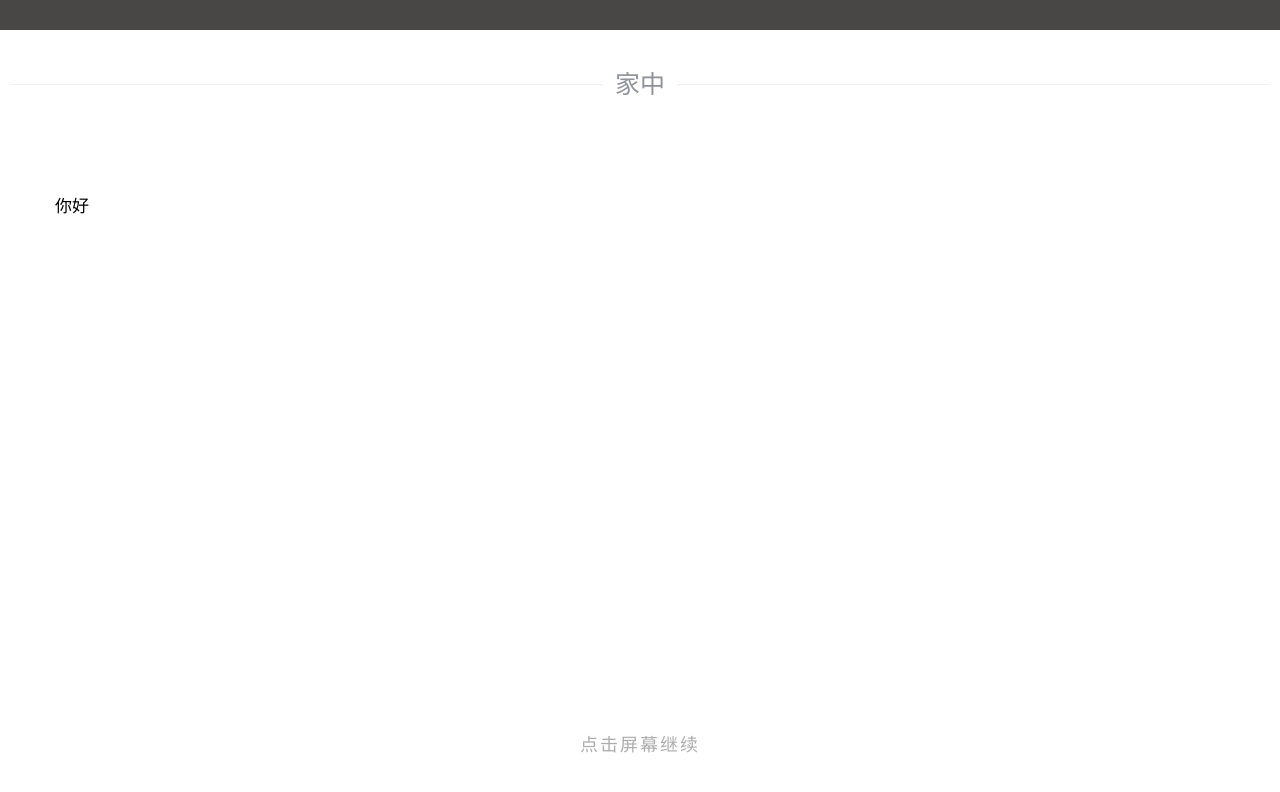
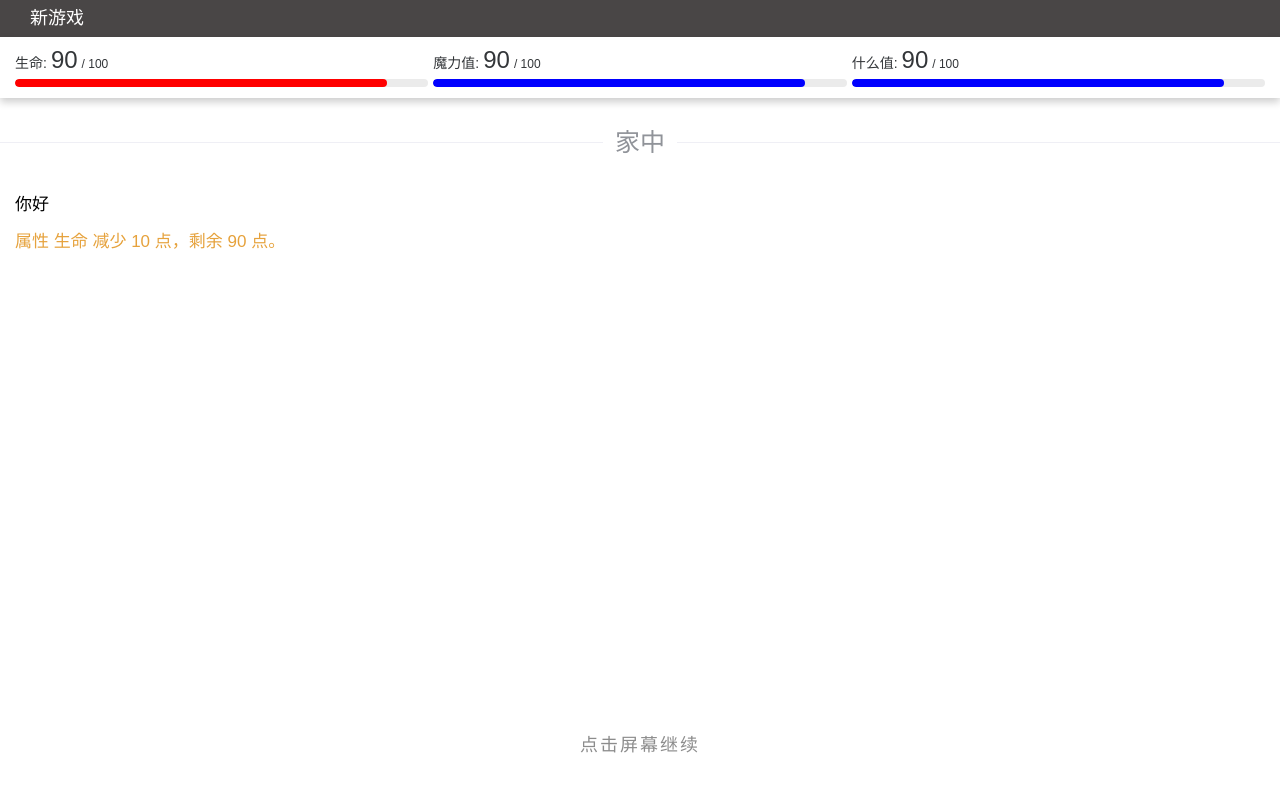
Before and after one commit to jerry-sourcecode/advmaker, a Vue app: page / in a window 1280 px wide. Shown: the top 792 px of the page. Built offline with nearby package versions, Linux system fonts and the light colour scheme.

Commit message:
完成属性部分制作

```diff
--- a/components.d.ts
+++ b/components.d.ts
@@ -17,6 +17,9 @@ declare module 'vue' {
     NDivider: typeof import('naive-ui')['NDivider']
     NDrawer: typeof import('naive-ui')['NDrawer']
     NDrawerContent: typeof import('naive-ui')['NDrawerContent']
+    NNumberAnimation: typeof import('naive-ui')['NNumberAnimation']
     NPageHeader: typeof import('naive-ui')['NPageHeader']
+    NProgress: typeof import('naive-ui')['NProgress']
+    NStatistic: typeof import('naive-ui')['NStatistic']
   }
 }
--- a/src/dialog/main.ts
+++ b/src/dialog/main.ts
@@ -1,7 +1,31 @@
 import { ADVMaker } from '../module/api.ts';
 
 export default ADVMaker.appendDialog('main-dialog', {
-    script: ['你好', "I'm your friend.", 'Hello World!', "Let's start"],
+    script: [
+        '你好',
+        "I'm your friend.",
+        'Hello World!',
+        "Let's start",
+        "Let's start",
+        "Let's start",
+        "Let's start",
+        "Let's start",
+        "Let's start",
+        "Let's start",
+        "Let's start",
+        "Let's start",
+        "Let's start",
+        "Let's start",
+        "Let's start",
+        "Let's start",
+        "Let's start",
+        "Let's start",
+        "Let's start",
+        "Let's start",
+        "Let's start",
+        "Let's start",
+        "Let's start",
+    ],
     next: [
         {
             content: '选择1',
--- a/src/game.config.ts
+++ b/src/game.config.ts
@@ -1,5 +1,5 @@
 import { ADVMaker } from './module/api.ts';
-import MAIN from './scene/main.ts'
+import MAIN from './scene/main.ts';
 
 ADVMaker.defineConfig({
     items: {
@@ -8,6 +8,21 @@ ADVMaker.defineConfig({
             name: '水',
         },
     },
+    status: {
+        hp: {
+            defaultValue: 100,
+            name: '生命',
+            color: 'red',
+        },
+        sp: {
+            defaultValue: 90,
+            name: '魔力值',
+        },
+        ep: {
+            defaultValue: 90,
+            name: '什么值',
+        },
+    },
     mainScene: MAIN,
     gameName: '新游戏',
 });
--- a/src/module/App.vue
+++ b/src/module/App.vue
@@ -2,21 +2,23 @@
 import Message from './components/Message.vue';
 import ChoicePanel from './components/ChoicePanel.vue';
 import { useStoryStore } from './store/story.ts';
-import GameOver from './components/GameOver.vue';
 import { useStateStore } from './store/state.ts';
 import './api.ts';
+import StatusPanel from './components/StatusPanel.vue';
+import GameOver from './components/GameOver.vue';
 
 const storyStore = useStoryStore();
 const stateStore = useStateStore();
 </script>
 
 <template>
-    <div v-if="!stateStore.isDead" style="height: 100%; display: flex; flex-direction: column">
+    <div v-if="!stateStore.isDead" style="height: 100vh; display: flex; flex-direction: column">
         <n-page-header class="page-header">
             <template #title>
                 <span style="color: white">{{ storyStore.gameName }}</span>
             </template>
         </n-page-header>
+        <StatusPanel />
         <Message />
         <ChoicePanel />
     </div>
@@ -25,7 +27,7 @@ const stateStore = useStateStore();
 
 <style>
 .page-header {
-    padding: 15px 30px;
+    padding: 5px 30px;
     background-color: #494646;
 }
 </style>
--- a/src/module/api.ts
+++ b/src/module/api.ts
@@ -1,5 +1,5 @@
 import { useStoryStore } from './store/story.ts';
-import { ADVChoice, ADVDialog, ADVItem, ADVScene } from './data/model.ts';
+import { ADVChoice, ADVDialog, ADVItem, ADVScene, ADVStatus } from './data/model.ts';
 import { useStateStore } from './store/state.ts';
 import { useMessageStore } from './store/message.ts';
 
@@ -10,11 +10,20 @@ type GameConfig = {
             name?: string;
         };
     };
+    status: {
+        [id: string]: {
+            defaultValue?: number;
+            name?: string;
+            max?: number;
+            min?: number;
+            color?: string;
+        };
+    };
     mainScene: string | ADVScene;
     gameName: string;
 };
 
-export function toObjectId(scene: string | ADVScene | ADVDialog | ADVItem): string {
+export function toObjectId(scene: string | ADVScene | ADVDialog | ADVItem | ADVStatus): string {
     if (typeof scene === 'string') return scene;
     return scene.id;
 }
@@ -22,6 +31,7 @@ export function toObjectId(scene: string | ADVScene | ADVDialog | ADVItem): stri
 export const ADVMaker = {
     defineConfig(config: GameConfig): GameConfig {
         const storyStore = useStoryStore();
+        const stateStore = useStateStore();
         for (let itemsKey in config.items) {
             storyStore.objectMap.set(itemsKey, {
                 name: config.items[itemsKey].name ?? itemsKey,
@@ -30,7 +40,21 @@ export const ADVMaker = {
                 type: 'Item',
             });
         }
+
+        for (let itemsKey in config.status) {
+            const obj = config.status[itemsKey];
+            stateStore.status.set(itemsKey, {
+                name: obj.name ?? itemsKey,
+                id: itemsKey,
+                min: obj.min ?? 0,
+                max: obj.max ?? 100,
+                value: obj.defaultValue ?? 100,
+                color: obj.color ?? 'blue',
+            });
+        }
+
         storyStore.mainScene = toObjectId(config.mainScene);
+        storyStore.gameName = config.gameName;
 
         return config;
     },
@@ -42,6 +66,28 @@ export const ADVMaker = {
         stateStore.obtainItem(item, number);
         const res = storyStore.objectMap.get(item)!;
         messageStore.appendMessage({ content: `获取 ${res.name} ${number}个。`, type: 'system' });
+    },
+    obtainStatus(item: string | ADVStatus, number: number) {
+        item = toObjectId(item);
+        const stateStore = useStateStore();
+        const messageStore = useMessageStore();
+        stateStore.obtainStatus(item, number);
+        const res = stateStore.status.get(item)!;
+        if (number >= 0)
+            messageStore.appendMessage({
+                content: `属性 ${res.name} 增加 ${number} 点，剩余 ${res.value} 点。`,
+                type: 'system',
+            });
+        else
+            messageStore.appendMessage({
+                content: `属性 ${res.name} 减少 ${-number} 点，剩余 ${res.value} 点。`,
+                type: 'system',
+            });
+    },
+    getStatue(item: string | ADVStatus) {
+        item = toObjectId(item);
+        const stateStore = useStateStore();
+        return stateStore.status.get(item)?.value;
     },
     appendScene(
         id: string,
--- a/src/module/components/GameOver.vue
+++ b/src/module/components/GameOver.vue
@@ -10,7 +10,7 @@
     </div>
 </template>
 
-<script setup>
+<script setup lang="ts">
 import { ref, onMounted } from 'vue';
 import { useStateStore } from '../store/state.ts';
 
--- a/src/module/components/Message.vue
+++ b/src/module/components/Message.vue
@@ -1,6 +1,6 @@
 <template>
     <div class="outer-div">
-        <div class="room-title">
+        <div>
             <n-divider class="room-title-text">
                 <p>{{ stateStore.location }}</p>
             </n-divider>
@@ -17,7 +17,7 @@
                     :key="idx"
                     style="margin-bottom: 10px"
                 >
-                    <p>{{ it.content }}</p>
+                    <p :style="`color: ${getColor(it.type)}`">{{ it.content }}</p>
                 </div>
             </TransitionGroup>
             <div class="hint-text" v-if="isWaitClick">点击屏幕继续</div>
@@ -50,6 +50,12 @@ function onScreenClick() {
     resList.forEach((v) => v());
     resList = [];
 }
+
+function getColor(type: string) {
+    if (type === 'story') return 'black';
+    else if (type === 'system') return '#E6A23C';
+    return 'black';
+}
 </script>
 
 <style scoped>
@@ -58,15 +64,12 @@ function onScreenClick() {
     flex-direction: column;
     height: 100%;
     flex: 1;
+    min-height: 0;
 }
 .message-box {
-    padding: 30px;
+    padding: 0 10px 10px;
     font-size: 17px;
     margin: 5px;
-}
-
-.room-title {
-    margin: 10px;
 }
 
 .room-title-text {
--- /dev/null
+++ b/src/module/components/StatusPanel.vue
@@ -0,0 +1,56 @@
+<template>
+    <div class="outer-div">
+        <div v-for="item in stateStore.status" style="flex: 1">
+            <n-statistic tabular-nums>
+                <template #prefix>
+                    <span style="font-size: 14px"> {{ item[1].name }}:</span>
+                </template>
+                <n-number-animation
+                    :active="true"
+                    :to="stateStore.status.get(item[1].id)?.value ?? 0"
+                    :from="numberFrom.get(item[1].id)"
+                    @finish="onFinish(item[1].id)"
+                />
+                <template #suffix>
+                    <span style="font-size: 12px">/ {{ item[1].max }}</span>
+                </template>
+            </n-statistic>
+            <n-progress
+                type="line"
+                :color="item[1].color"
+                :percentage="(item[1].value * 100) / item[1].max"
+                :show-indicator="false"
+            />
+        </div>
+    </div>
+</template>
+
+<script setup lang="ts">
+import { useStateStore } from '../store/state.ts';
+import { ref } from 'vue';
+import { ADVMaker } from '../api.ts';
+const stateStore = useStateStore();
+
+const numberFrom = ref(new Map<string, number>());
+
+setInterval(() => {
+    ADVMaker.obtainStatus('hp', -10);
+}, 3000);
+
+function onFinish(id: string) {
+    numberFrom.value.set(id, stateStore.status.get(id)?.value!);
+}
+</script>
+
+<style scoped>
+.outer-div {
+    display: flex;
+    padding-left: 15px;
+    padding-right: 15px;
+    padding-bottom: 10px;
+    width: 100%;
+    box-shadow: 0 4px 8px rgba(0, 0, 0, 0.2);
+    gap: 5px;
+    height: 61px;
+}
+</style>
--- a/src/module/data/model.ts
+++ b/src/module/data/model.ts
@@ -52,3 +52,21 @@ export class ADVItem {
         this.id = '';
     }
 }
+
+export class ADVStatus {
+    name: string;
+    id: string;
+    max: number;
+    min: number;
+    value: number;
+    color: string;
+
+    constructor(name: string, max: number, min: number, value: number) {
+        this.name = name;
+        this.max = max;
+        this.min = min;
+        this.value = value;
+        this.id = '';
+        this.color = 'blue';
+    }
+}
--- a/src/module/store/state.ts
+++ b/src/module/store/state.ts
@@ -1,6 +1,7 @@
 import { defineStore } from 'pinia';
 import { ref } from 'vue';
 import { Game, RuntimeError } from '../game.ts';
+import type { ADVStatus } from '../data/model.ts';
 
 export const useStateStore = defineStore('state', () => {
     const location = ref('');
@@ -9,6 +10,7 @@ export const useStateStore = defineStore('state', () => {
     const deadDesc = ref('');
 
     const backpack = ref(new Map<string, number>());
+    const status = ref(new Map<string, ADVStatus>());
 
     function obtainItem(item: string, number: number = 1) {
         const currentCount = backpack.value.get(item) || 0;
@@ -18,9 +20,21 @@ export const useStateStore = defineStore('state', () => {
         backpack.value.set(item, currentCount + number);
     }
 
+    function obtainStatus(id: string, number: number) {
+        const ori = status.value.get(id);
+        if (ori === undefined) {
+            Game.error(new RuntimeError(2, `Can't Find Status: ${id}.`));
+            return;
+        }
+        ori.value += number;
+        ori.value = Math.max(ori.min, ori.value);
+        ori.value = Math.min(ori.max, ori.value);
+        status.value.set(id, ori);
+    }
+
     function init() {
         backpack.value.clear();
     }
 
-    return { location, backpack, obtainItem, isDead, deadDesc, init };
+    return { location, backpack, obtainItem, isDead, deadDesc, init, status, obtainStatus };
 });
--- a/src/module/style.css
+++ b/src/module/style.css
@@ -3,6 +3,10 @@
     padding: 0;
     box-sizing: border-box;
     font-family: Arial, Helvetica, sans-serif;
+}
+
+html, body {
+    height: 100%;
 }
 
 #app {
@@ -14,5 +18,4 @@
 #main-content {
     flex: 1;
     overflow-y: scroll;
-    padding: 20px;
 }
```
